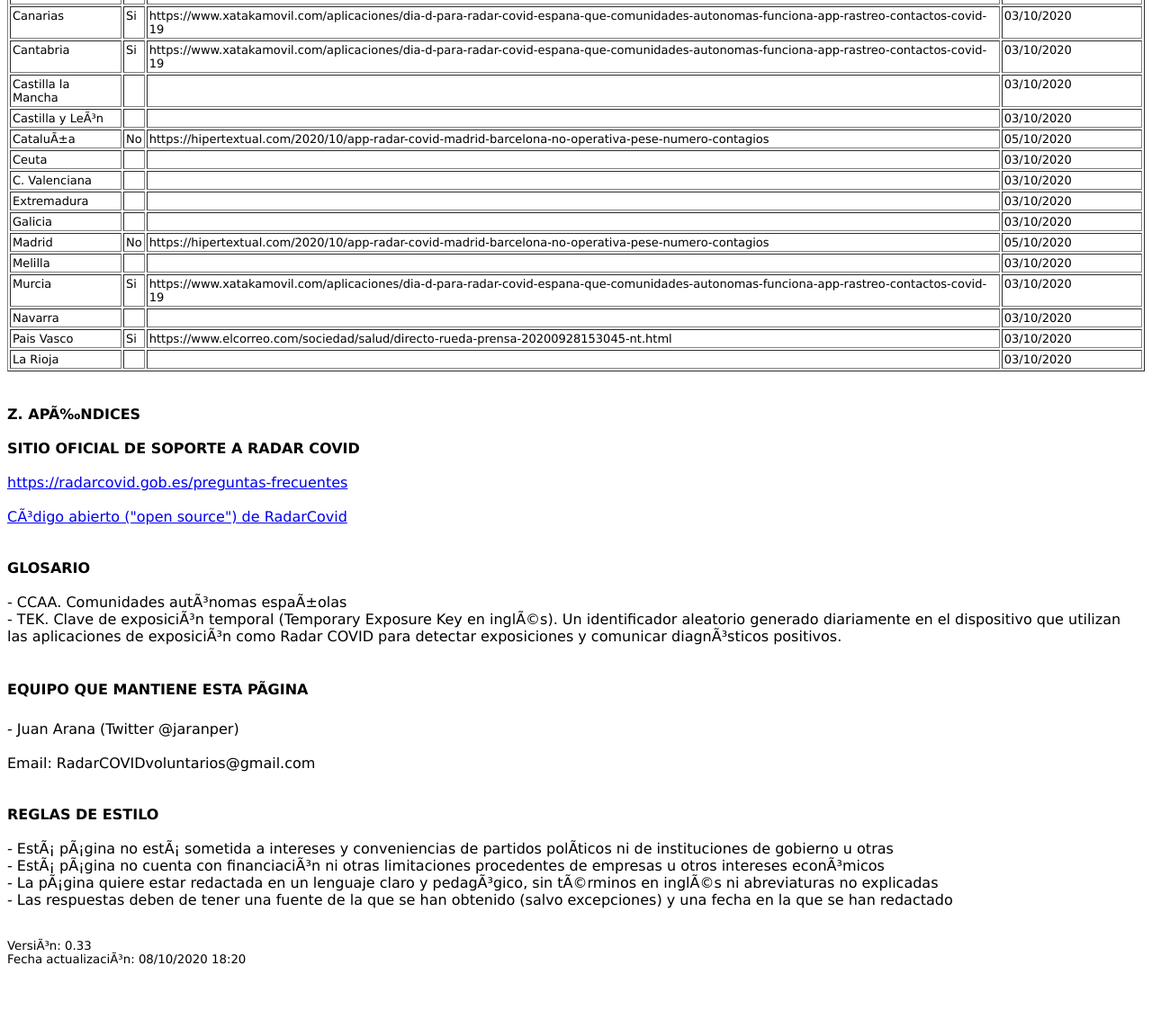
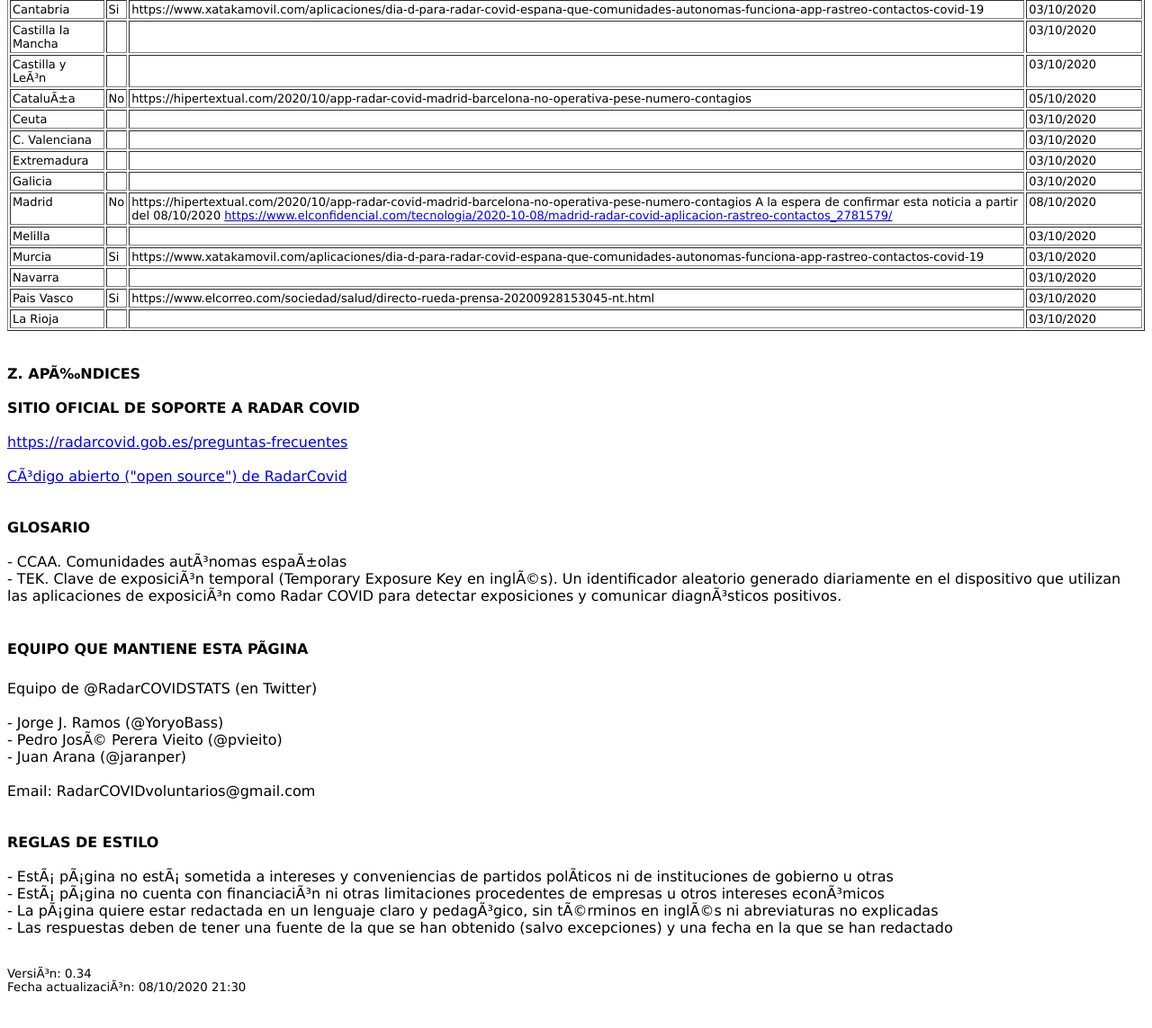
Before and after one commit to algarecu/RadarCovidSTATSVoluntarios, a plain HTML site: page faq.html in a window 1280 px wide. Shown: the part 4669-5812 px from the top of the page at 90% size. Drawn offline with Linux system fonts and the light colour scheme.

Commit message:
Update faq.html

```diff
--- a/faq.html
+++ b/faq.html
@@ -676,9 +676,12 @@ COVID","hash":"Q+gOQWeHzTSWtsks2JBzV2o8BUfY0nRBXBECi105HfM="}<br>
             </font></td>
           <td valign="top"><font size="-1" face="Verdana">No<br>
             </font></td>
-          <td valign="top"><font size="-1" face="Verdana">https://hipertextual.com/2020/10/app-radar-covid-madrid-barcelona-no-operativa-pese-numero-contagios<br>
+          <td valign="top"><font size="-1" face="Verdana">https://hipertextual.com/2020/10/app-radar-covid-madrid-barcelona-no-operativa-pese-numero-contagios
+              A la espera de confirmar esta noticia a partir del
+              08/10/2020 <a
+href="https://www.elconfidencial.com/tecnologia/2020-10-08/madrid-radar-covid-aplicacion-rastreo-contactos_2781579/">https://www.elconfidencial.com/tecnologia/2020-10-08/madrid-radar-covid-aplicacion-rastreo-contactos_2781579/</a><br>
             </font></td>
-          <td valign="top"><font size="-1" face="Verdana">05/10/2020</font></td>
+          <td valign="top"><font size="-1" face="Verdana">08/10/2020</font></td>
         </tr>
         <tr>
           <td valign="top"><font size="-1" face="Verdana">Melilla<br>
@@ -751,12 +754,16 @@ COVID","hash":"Q+gOQWeHzTSWtsks2JBzV2o8BUfY0nRBXBECi105HfM="}<br>
         <br>
         EQUIPO QUE MANTIENE ESTA PÁGINA</b><b><br>
       </b><br>
-      - Juan Arana (Twitter @jaranper)<br>
+    </font><font face="Verdana">Equipo de @RadarCOVIDSTATS (en Twitter)<br>
       <br>
-      Email: RadarCOVIDvoluntarios@gmail.com <br>
+      - Jorge J. Ramos (@YoryoBass)<br>
+      - Pedro José Perera Vieito (@pvieito)<br>
+      - Juan Arana (@jaranper)<br>
       <br>
-      <br>
-      <b>REGLAS DE ESTILO</b><b><br>
+      Email: RadarCOVIDvoluntarios@gmail.com</font><font face="Verdana"><b><br>
+        <br>
+        <br>
+        REGLAS DE ESTILO</b><b><br>
       </b><br>
       - Está página no está sometida a intereses y conveniencias de
       partidos políticos ni de instituciones de gobierno u otras<br>
@@ -769,8 +776,8 @@ COVID","hash":"Q+gOQWeHzTSWtsks2JBzV2o8BUfY0nRBXBECi105HfM="}<br>
       redactado<br>
     </font><br>
     <small><br>
-    </small><font face="Verdana"><small>Versión: 0.33<br>
-        Fecha actualización: 08/10/2020 18:20<br>
+    </small><font face="Verdana"><small>Versión: 0.34<br>
+        Fecha actualización: 08/10/2020 21:30<br>
       </small><br>
       <br>
       <br>
```
